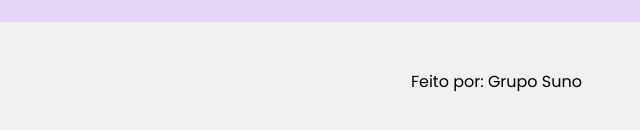
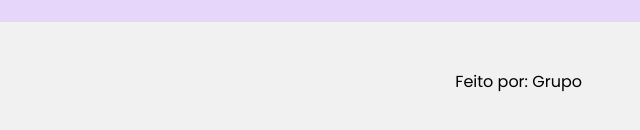
Before and after one commit to Thonyy56/SunoApp, a plain HTML site: page index.html in a window 1280 px wide. Shown: the part 1999-2129 px from the top of the page, 640-1280 px from the left. Drawn offline with nearby package versions, Linux system fonts and the light colour scheme.

Commit message:
Update index.html

```diff
--- a/index.html
+++ b/index.html
@@ -147,7 +147,7 @@
 <!-- Footer -->
 <div class="w3-light-grey w3-container w3-padding-32" style="margin-top:75px;padding-right:58px">
   <p class="w3-right">Feito por:
-    <a title="Grupo Suno" target="_blank" class="w3-hover-opacity">Grupo Suno</a>
+    <a title="Grupo Suno" target="_blank" class="w3-hover-opacity">Grupo</a>
   </p>
 </div>
 
```
